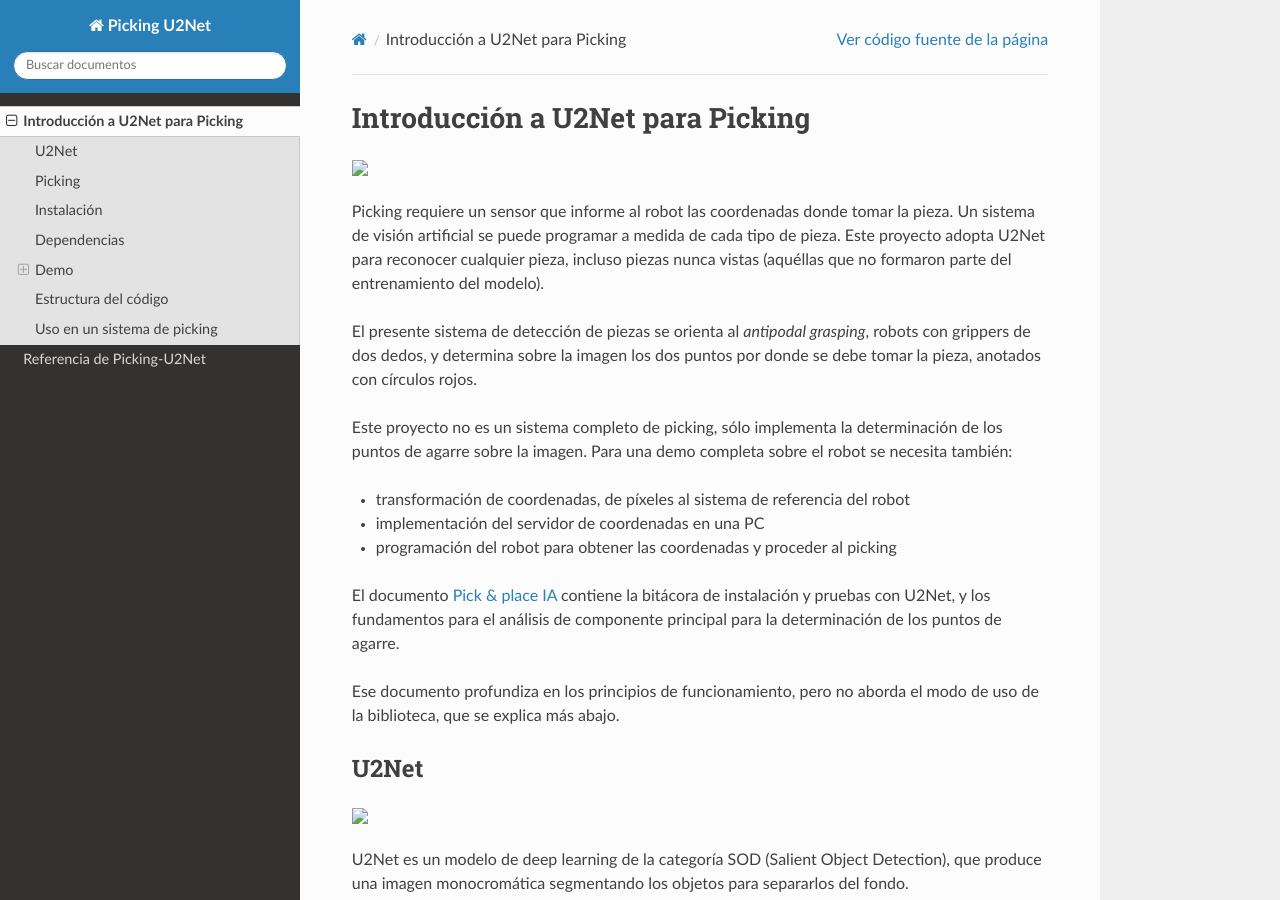
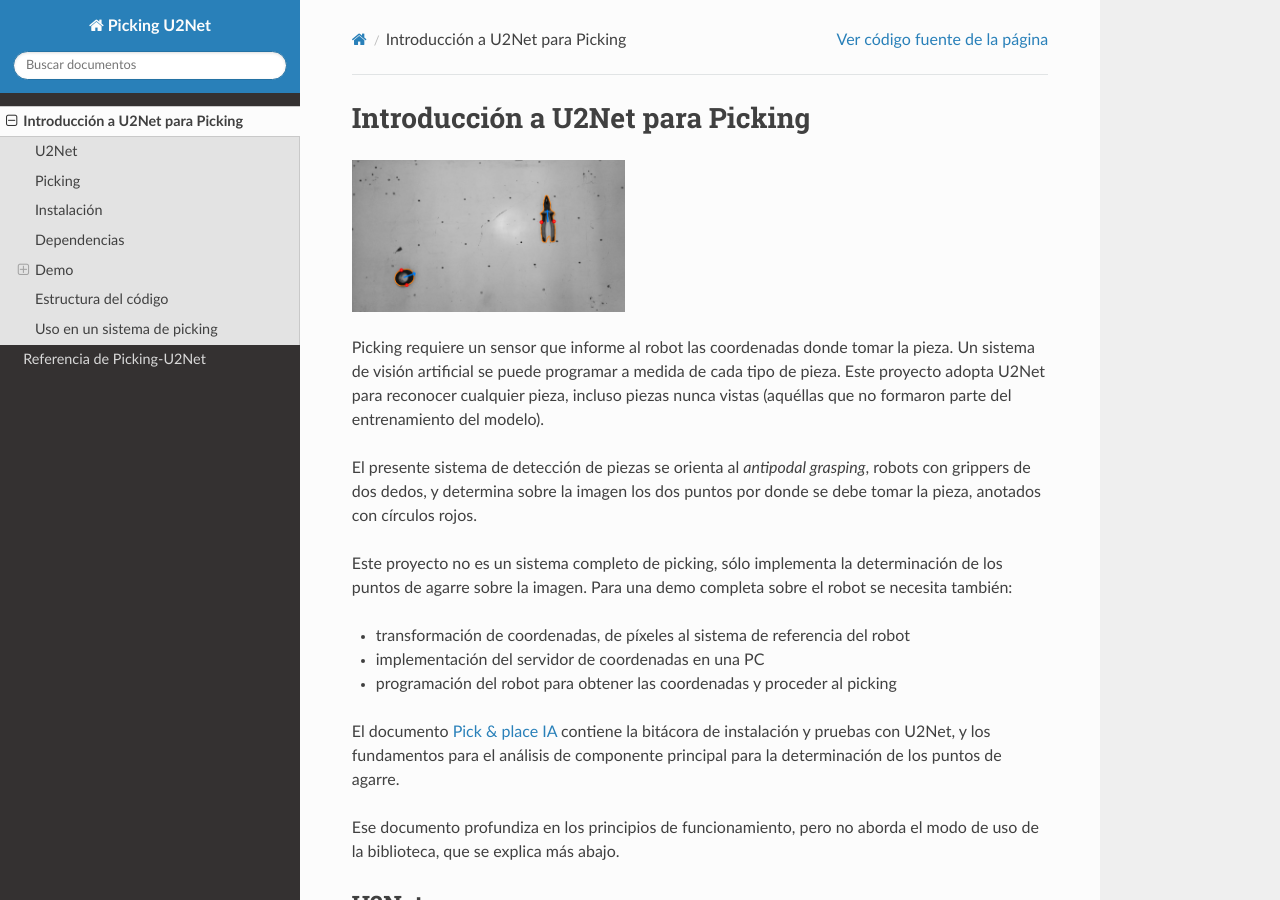
Before and after one commit to Laboratorio-de-Robotica/Picking-U2Net, a Sphinx documentation site: the page built from docs/doc.md, in a window 1280 px wide and 900 px high. Built offline with Sphinx 7.4.7 and the Read the Docs theme 3.1.0, drawn with Linux system fonts in a browser that asks for light colours.

Commit message:
Test autodoc

```diff
--- a/docs/conf.py
+++ b/docs/conf.py
@@ -18,7 +18,6 @@
 import sys
 sys.path.insert(0, os.path.abspath('../'))
 
-
 extensions = [
     'sphinx.ext.autodoc', # documentación automática, extrae la documentación de los archivos del proyecto
     #'sphinx.ext.viewcode', # enlaza la documentación con el código fuente
@@ -27,18 +26,15 @@
     'sphinx_rtd_theme' # tema Read The Docs
 ]
 
-
-#templates_path = ['_templates']
+templates_path = ['_templates']
 exclude_patterns = ['_build', 'Thumbs.db', '.DS_Store']
 
 language = 'es'
 
-# -- Options for HTML output -------------------------------------------------
-# https://www.sphinx-doc.org/en/master/usage/configuration.html#options-for-html-output
-
 # Tema Read The Docs
 html_theme = 'sphinx_rtd_theme'
-#html_static_path = ['_static']
+html_static_path = ['_static']
 
 # Lista de módulos para simular (mock)
-autodoc_mock_imports = ["torch"]
+#autodoc_mock_imports = ["torch"]
+autodoc_mock_imports = ["torch", "cv2", "skimage"]
--- a/docs/doc.md
+++ b/docs/doc.md
@@ -1,5 +1,5 @@
 # Introducción a U2Net para Picking
-<img src="./_static_/Picking.png">
+<img src="./_static/Picking.png">
 
 Picking requiere un sensor que informe al robot las coordenadas donde tomar la pieza.  Un sistema de visión artificial se puede programar a medida de cada tipo de pieza.  Este proyecto adopta U2Net para reconocer cualquier pieza, incluso piezas nunca vistas (aquéllas que no formaron parte del entrenamiento del modelo).
 
--- a/docs/requirements.txt
+++ b/docs/requirements.txt
@@ -1,2 +1,3 @@
 sphinx-rtd-theme
 myst-parser
+numpy
```
Also changed, not shown: pick.py (+7 -0 lines), u2net_predict.py (+7 -0 lines).
